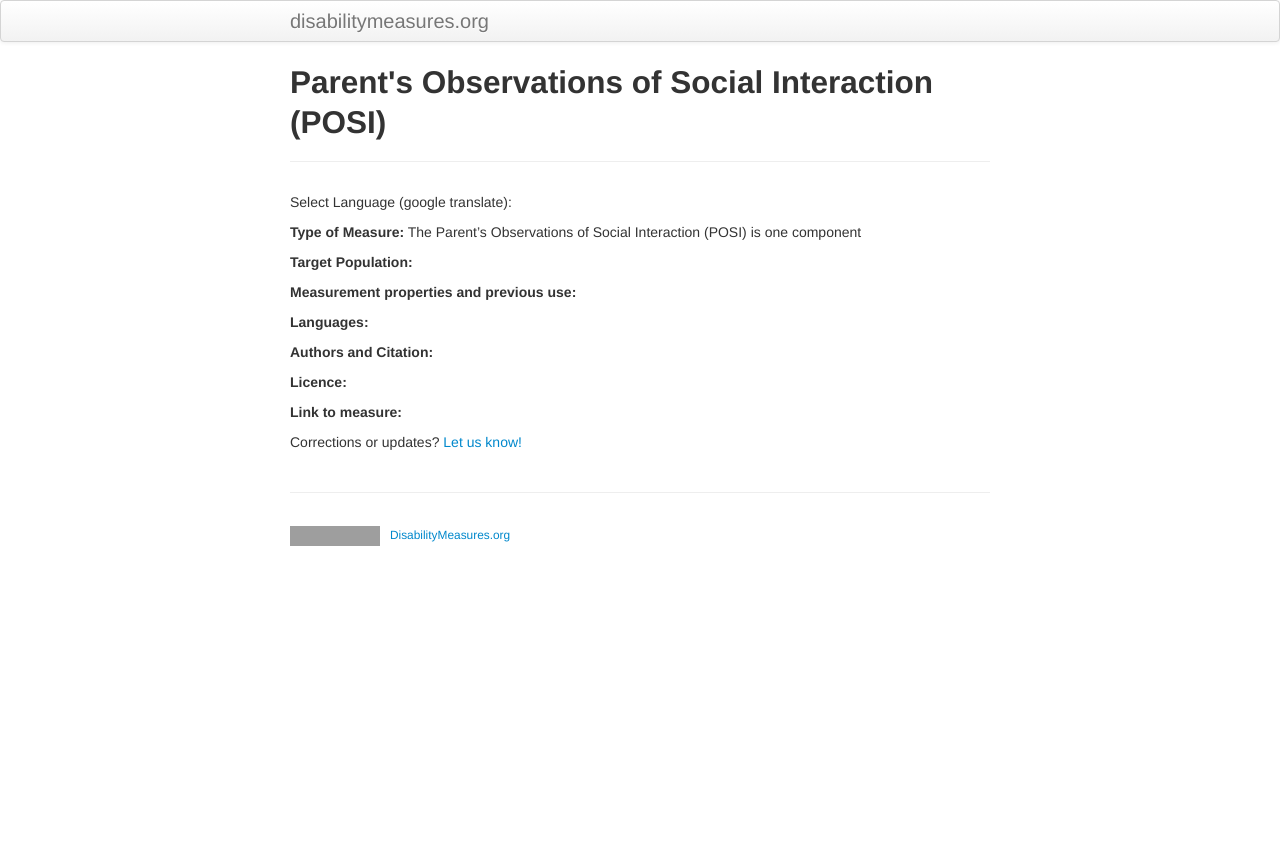
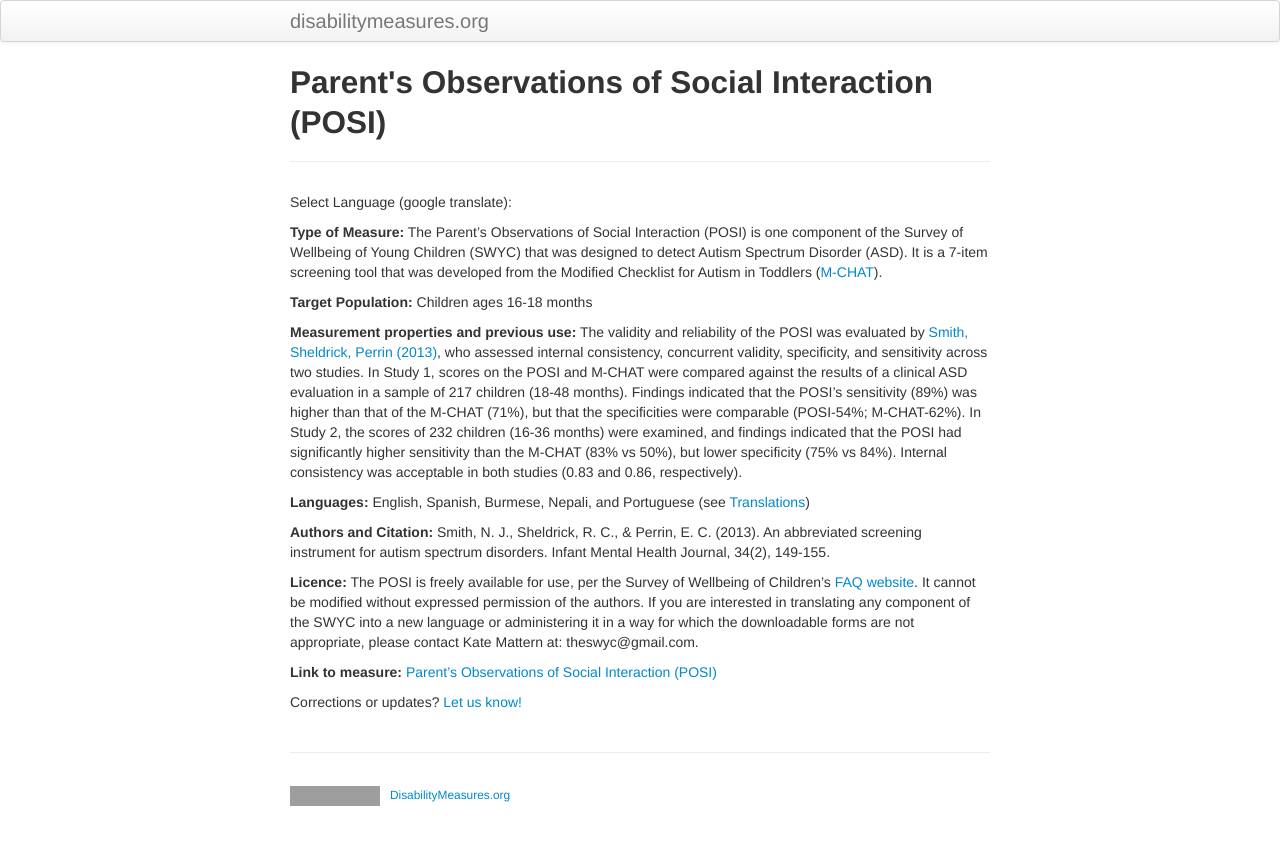
Before and after one commit to mjmaenner/disabilitymeasures, a Jekyll site: the page built from POSI/index.md, in a window 1280 px wide. Shown: the top 845 px of the page. Built offline with Jekyll 4.4.1, drawn with Linux system fonts in a browser that asks for light colours; grey boxes are pictures that could not be loaded.

Commit message:
completed POSI entry

```diff
--- a/POSI/index.md
+++ b/POSI/index.md
@@ -13,18 +13,18 @@ function googleTranslateElementInit() {
 }
 </script><script type="text/javascript" src="//translate.google.com/translate_a/element.js?cb=googleTranslateElementInit"></script>
 
-**Type of Measure:**  The Parent's Observations of Social Interaction (POSI) is one component
+**Type of Measure:**  The Parent's Observations of Social Interaction (POSI) is one component of the Survey of Wellbeing of Young Children (SWYC) that was designed to detect Autism Spectrum Disorder (ASD). It is a 7-item screening tool that was developed from the Modified Checklist for Autism in Toddlers ([M-CHAT](http://disabilitymeasures.org/m-chat/)).
 
-**Target Population:**
+**Target Population:** Children ages 16-18 months
 
-**Measurement properties and previous use:**
+**Measurement properties and previous use:** The validity and reliability of the POSI was evaluated by [Smith, Sheldrick, Perrin (2013)](http://onlinelibrary.wiley.com/doi/10.1002/imhj.21356/full), who assessed internal consistency, concurrent validity, specificity, and sensitivity across two studies. In Study 1, scores on the POSI and M-CHAT were compared against the results of a clinical ASD evaluation in a sample of 217 children (18-48 months). Findings indicated that the POSI's sensitivity (89%) was higher than that of the M-CHAT (71%), but that the specificities were comparable (POSI-54%; M-CHAT-62%). In Study 2, the scores of 232 children (16-36 months) were examined, and findings indicated that the POSI had significantly higher sensitivity than the M-CHAT (83% vs 50%), but lower specificity (75% vs 84%). Internal consistency was acceptable in both studies (0.83 and 0.86, respectively).
 
-**Languages:**
+**Languages:** English, Spanish, Burmese, Nepali, and Portuguese (see [Translations](https://www.floatinghospital.org/The-Survey-of-Wellbeing-of-Young-Children/Translations.aspx))
 
-**Authors and Citation:**
+**Authors and Citation:** Smith, N. J., Sheldrick, R. C., & Perrin, E. C. (2013). An abbreviated screening instrument for autism spectrum disorders. Infant Mental Health Journal, 34(2), 149-155.
 
-**Licence:**
+**Licence:** The POSI is freely available for use, per the Survey of Wellbeing of Children’s [FAQ website](https://www.floatinghospital.org/The-Survey-of-Wellbeing-of-Young-Children/FAQ.aspx#TOC-Is-the-SWYC-protected-by-copyright-). It cannot be modified without expressed permission of the authors. If you are interested in translating any component of the SWYC into a new language or administering it in a way for which the downloadable forms are not appropriate, please contact Kate Mattern at: theswyc@gmail.com.
 
-**Link to measure:**
+**Link to measure:** [Parent's Observations of Social Interaction (POSI)](https://www.floatinghospital.org/The-Survey-of-Wellbeing-of-Young-Children/Parts-of-the-SWYC/POSI.aspx)
 
 Corrections or updates? [Let us know!](http://disabilitymeasures.org/contact)
```
